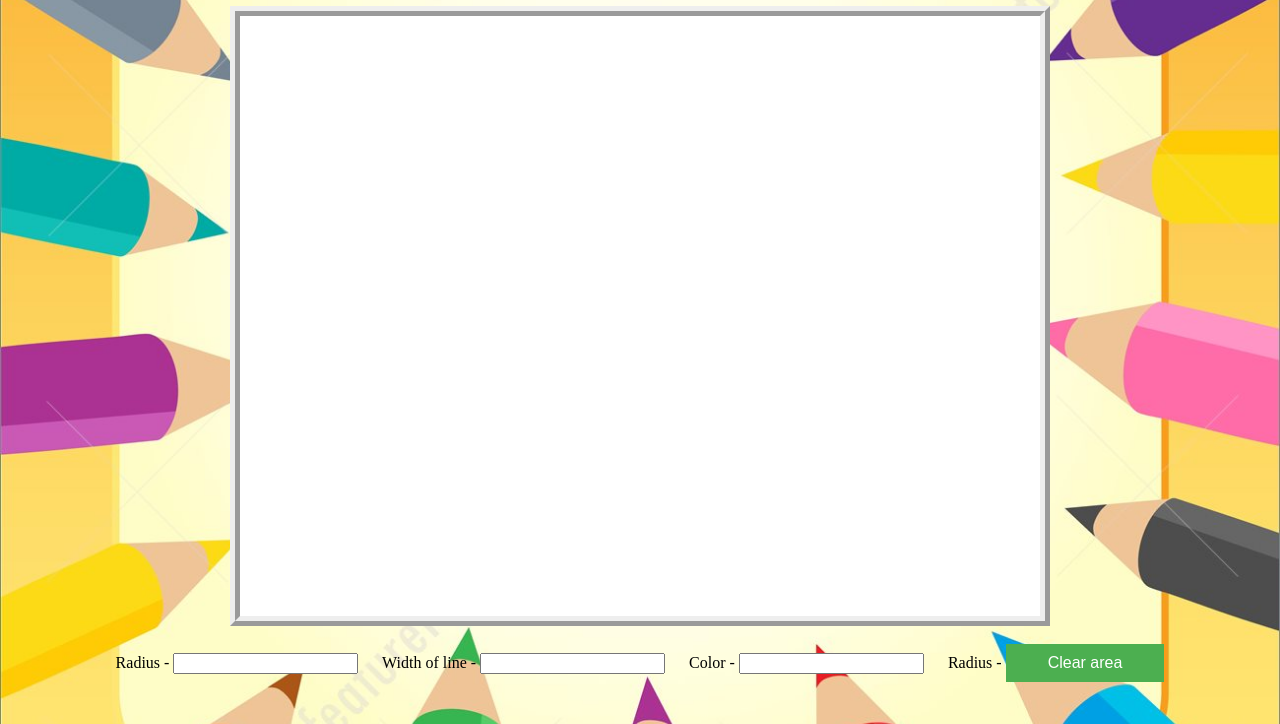
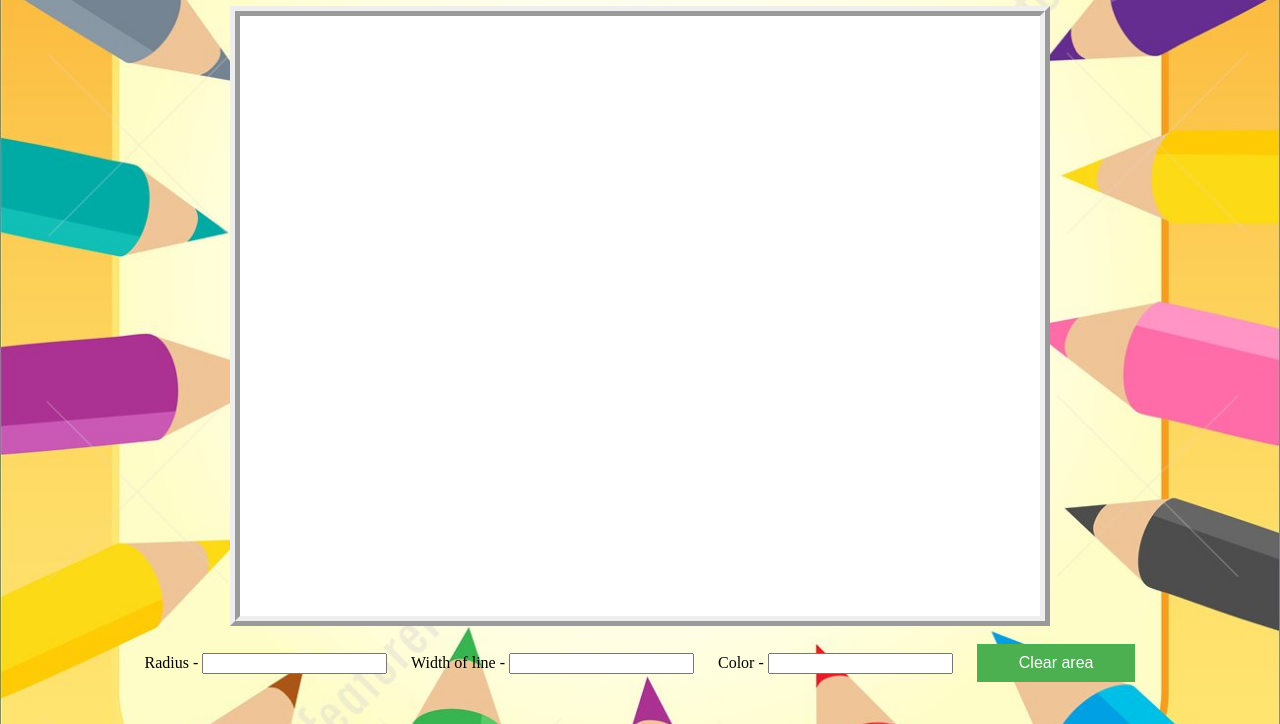
Before and after one commit to sanyam238/P-82-, a plain HTML site: page index.html in a window 1280 px wide. Shown: the part 76-800 px from the top of the page. Drawn offline with Linux system fonts and the light colour scheme.

Commit message:
Add files via upload

```diff
--- a/index.html
+++ b/index.html
@@ -27,7 +27,7 @@
 
 <input type="text"  id="Color">
 
-<span>Radius - </span>
+
 
 
 <button onclick="clear_area()">Clear area</button>
```
